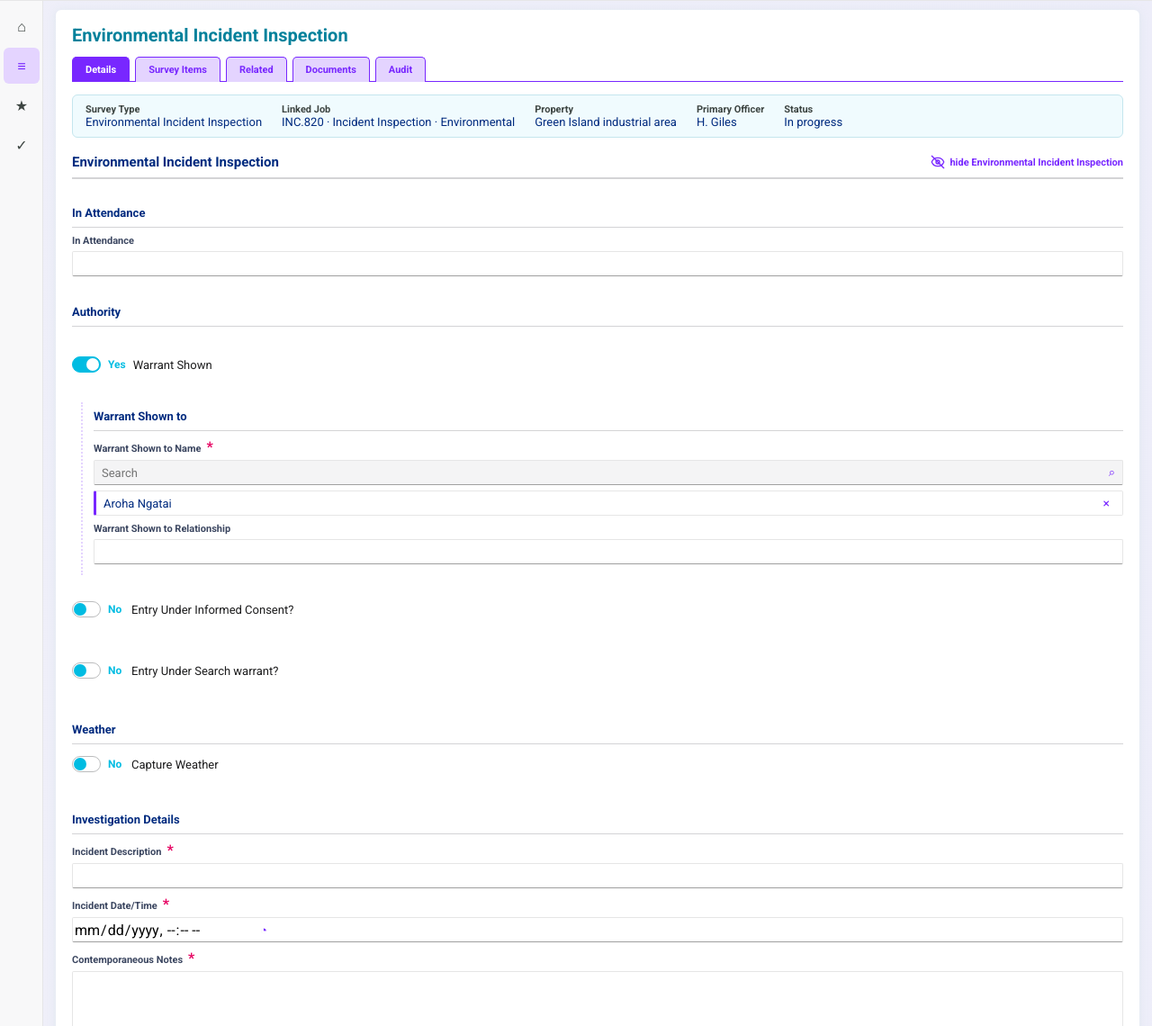
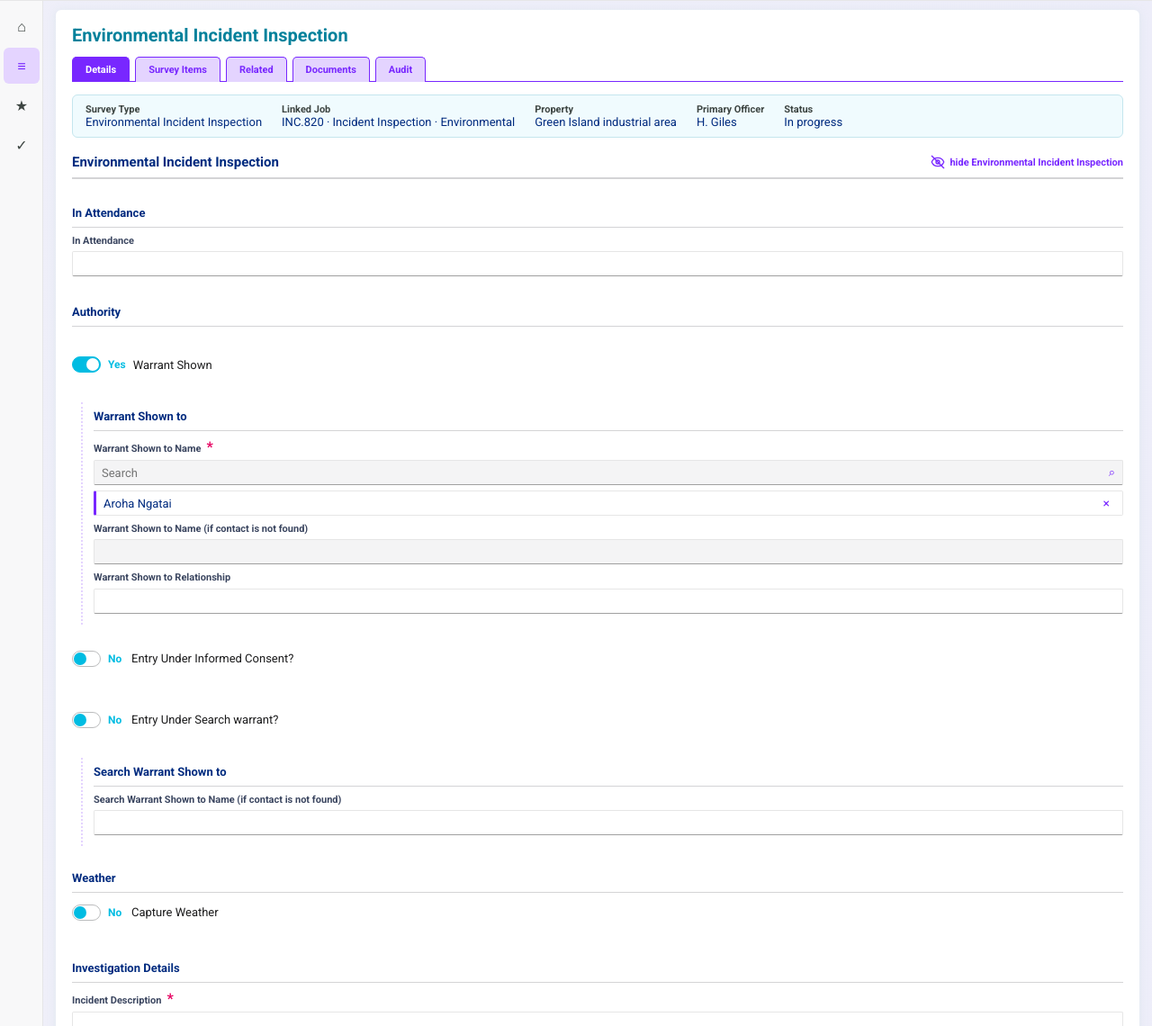
Before and after one commit to andreapickensnz/drss-3982-environmental-incident-inspection, a plain HTML site: page DRSS-3982 Environmental Incident Inspection - Datascape - v2.html in a window 1280 px wide. Shown: the part 154-1294 px from the top of the page at 90% size. Drawn offline with Linux system fonts and the light colour scheme.

Commit message:
Keep warrant recipient text fields visible and optional
Co-authored-by: Copilot <223556219+Copilot@users.noreply.github.com>

```diff
--- a/DRSS-3982 Environmental Incident Inspection - Datascape - v2.html
+++ b/DRSS-3982 Environmental Incident Inspection - Datascape - v2.html
@@ -1538,22 +1538,17 @@ window.ENVINCIDENT_SURVEY = {
 								{
 									name: "Warrant Shown to",
 									origin: "new",
-									conditionText: "IF Warrant Shown = Yes",
-									showWhen: { field: "warrantShown", equals: "Yes" },
 									detail: "Information only. Does not become a linked contact.",
 									fields: [
-										{ id: "warrantContact", label: "Warrant Shown to Name", type: "lookup", lookupOf: "Contact", mandatory: true, origin: "new" },
+										{ id: "warrantContact", showWhen: { field: "warrantShown", equals: "Yes" }, label: "Warrant Shown to Name", type: "lookup", lookupOf: "Contact", mandatory: true, origin: "new" },
 										{
 											id: "warrantName",
-											label: "Warrant Shown to Name",
+											label: "Warrant Shown to Name (if contact is not found)",
 											type: "text",
-											mandatory: true,
 											origin: "new",
-											conditionText: "IF the contact is not in the lookup",
-											showWhen: { field: "warrantContact", filled: false },
-											detail: "Shown only when the officer cannot find the person in the contact list."
+											detail: "Enter the name if the person cannot be found in the contact list."
 										},
-										{ id: "warrantRelationship", label: "Warrant Shown to Relationship", type: "text", origin: "new" }
+										{ id: "warrantRelationship", showWhen: { field: "warrantShown", equals: "Yes" }, label: "Warrant Shown to Relationship", type: "text", origin: "new" }
 									]
 								}
 							]
@@ -1586,21 +1581,17 @@ window.ENVINCIDENT_SURVEY = {
 								{
 									name: "Search Warrant Shown to",
 									origin: "new",
-									conditionText: "IF Entry Under Search warrant? = Yes",
-									showWhen: { field: "searchWarrant", equals: "Yes" },
 									detail: "Information only. Does not become a linked contact.",
 									fields: [
-										{ id: "searchContact", label: "Search Warrant Shown to Name", type: "lookup", lookupOf: "Contact", origin: "new" },
+										{ id: "searchContact", showWhen: { field: "searchWarrant", equals: "Yes" }, label: "Search Warrant Shown to Name", type: "lookup", lookupOf: "Contact", origin: "new" },
 										{
 											id: "searchName",
-											label: "Search Warrant Shown to Name",
+											label: "Search Warrant Shown to Name (if contact is not found)",
 											type: "text",
 											origin: "new",
-											conditionText: "IF the contact is not in the lookup",
-											showWhen: { field: "searchContact", filled: false }
 										},
-										{ id: "searchRelationship", label: "Search Warrant Shown to Relationship", type: "text", origin: "new" },
-										{ id: "searchSignature", label: "Customer Signature", type: "signature", origin: "new" }
+										{ id: "searchRelationship", showWhen: { field: "searchWarrant", equals: "Yes" }, label: "Search Warrant Shown to Relationship", type: "text", origin: "new" },
+										{ id: "searchSignature", showWhen: { field: "searchWarrant", equals: "Yes" }, label: "Customer Signature", type: "signature", origin: "new" }
 									]
 								}
 							]
```
Also changed, not shown: DRSS-3982 Environmental Incident Inspection - Fieldwork - v2.html (+8 -17 lines).
